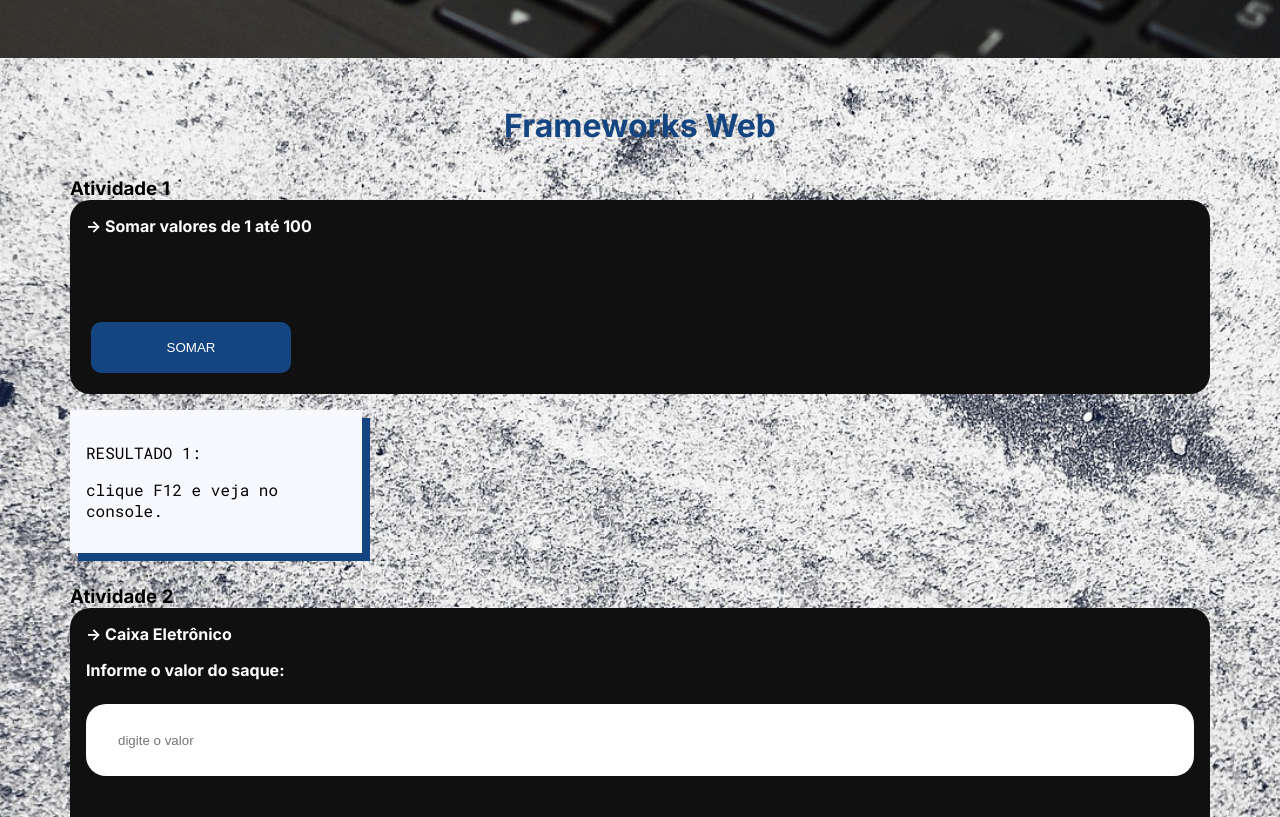
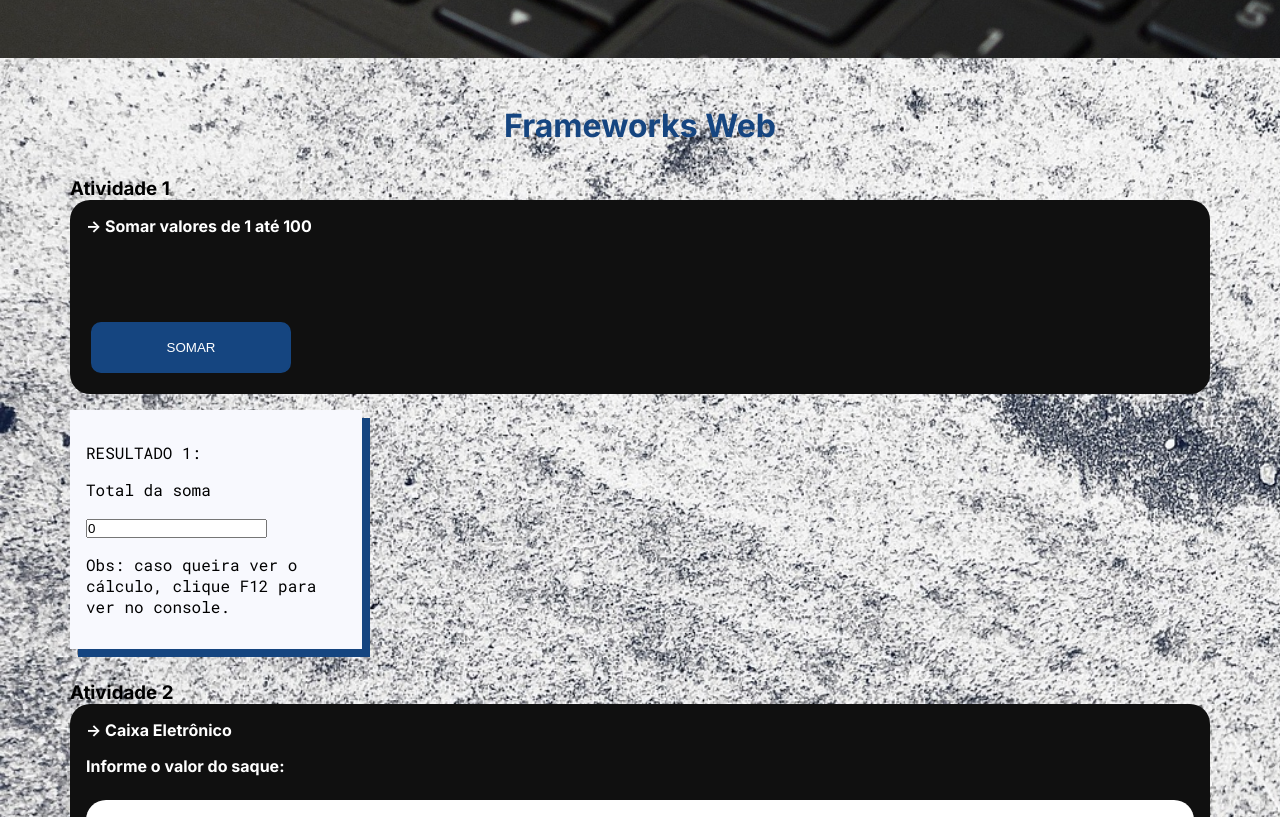
Before and after one commit to juniorsmartins/portfolio-com-angular, an Angular app in the folder portfolio/: page / in a window 1280 px wide. Shown: the part 403-1220 px from the top of the page. Built offline with nearby package versions, Linux system fonts and the light colour scheme.

Commit message:
Finalizadas atividades 1 e 2.

```diff
--- a/portfolio/src/app/componentes/cursos/criar/criar.component.html
+++ b/portfolio/src/app/componentes/cursos/criar/criar.component.html
@@ -11,12 +11,15 @@
 
       <form class="form" action="" (ngSubmit)="somar1ate100()">
         <label for="somar">-> Somar valores de 1 até 100</label>
-        <button id="somar" type="submit" class="botao" onClick="somar1ate100()">SOMAR</button>
+        <button id="somar" type="submit" class="botao" >SOMAR</button>
       </form>
 
       <div class="modelo modelo1 ff-roboto-mono">
         <p class="resultado">{{ atividade1.resultado }}</p>
-        <p class="resultado">{{ atividade1.subtitulo }}</p>
+        <p class="resultado"> {{ atividade1.subtitulo1 }} </p>
+
+        <input id="somaTotal" type="text" [(ngModel)]="atividade1.somatotal">
+        <p class="resultado">{{ atividade1.subtitulo2 }}</p>
       </div>
     </article>
 
@@ -27,7 +30,7 @@
         <label>-> Caixa Eletrônico</label>
         <label for="valor">Informe o valor do saque:</label>
         <input id="valor" type="text" class="input" placeholder="digite o valor" [(ngModel)]="valor" name="valor" >
-        <button id="botao-a2" type="submit" class="botao" onClick="calcularNumeroDeNotasPorValor()">SACAR</button>
+        <button id="botao-a2" type="submit" class="botao" >SACAR</button>
       </form>
 
       <div class="modelo modelo1 ff-roboto-mono">
--- a/portfolio/src/app/componentes/cursos/criar/criar.component.ts
+++ b/portfolio/src/app/componentes/cursos/criar/criar.component.ts
@@ -11,20 +11,25 @@ export class CriarComponent implements OnInit {
   valor: number | undefined;
 
   somar1ate100() {
+    this.atividade1.somatotal = 0;
+
     console.log('---- calculando... ----');
 
-    var somaTotal = 0;
+    var total = 0;
     for (let contador = 1; contador <= 100; contador++) {
-      somaTotal += contador;
-      console.log(somaTotal);
+      total += contador;
+      console.log(total);
     }
+    this.atividade1.somatotal = total;
 
     console.log('---- concluído ----');
   }
 
   atividade1 = {
     resultado:'RESULTADO 1:',
-    subtitulo:'clique F12 e veja no console.'
+    subtitulo1:'Total da soma',
+    subtitulo2:'Obs: caso queira ver o cálculo, clique F12 para ver no console.',
+    somatotal: 0
   }
 
   calcularNumeroDeNotasPorValor() {
```
